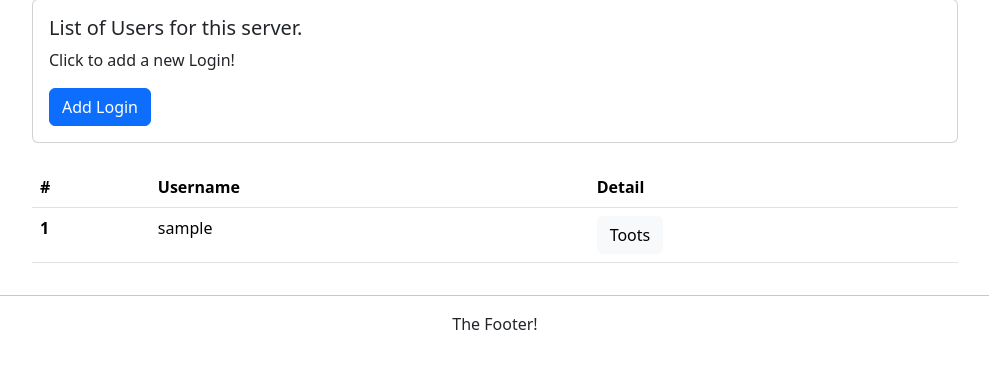
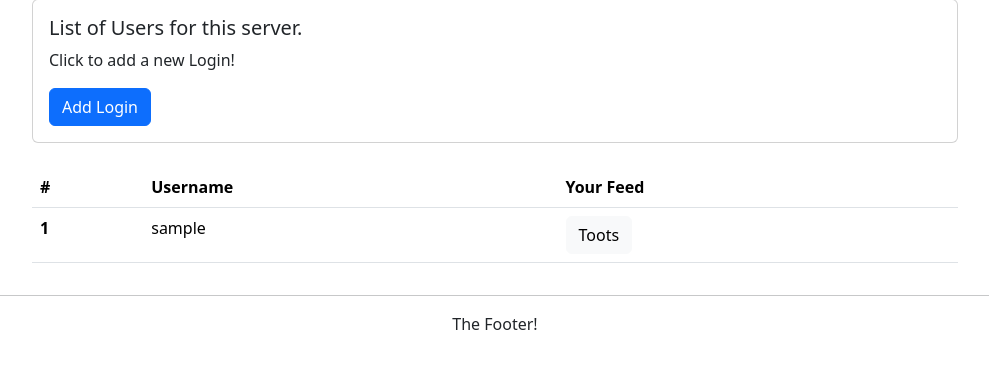
Before and after one commit to ephes/pytest-course, a Django app: page /locnus/login-list/1 in a window 1280 px wide. Shown: the part 81-452 px from the top of the page, without its empty margins (145-1134 px from the left). Run offline with Django 4.2, Linux system fonts and the light colour scheme; tables that the repository leaves empty hold one stand-in row (values such as "Sample post").

Commit message:
wording..

```diff
--- a/locnus/templates/login_list.html
+++ b/locnus/templates/login_list.html
@@ -30,7 +30,7 @@
                 <tr>
                   <th scope="col">#</th>
                   <th scope="col">Username</th>
-                  <th scope="col">Detail</th>
+                  <th scope="col">Your Feed</th>
                 </tr>
               </thead>
               <tbody>
```
